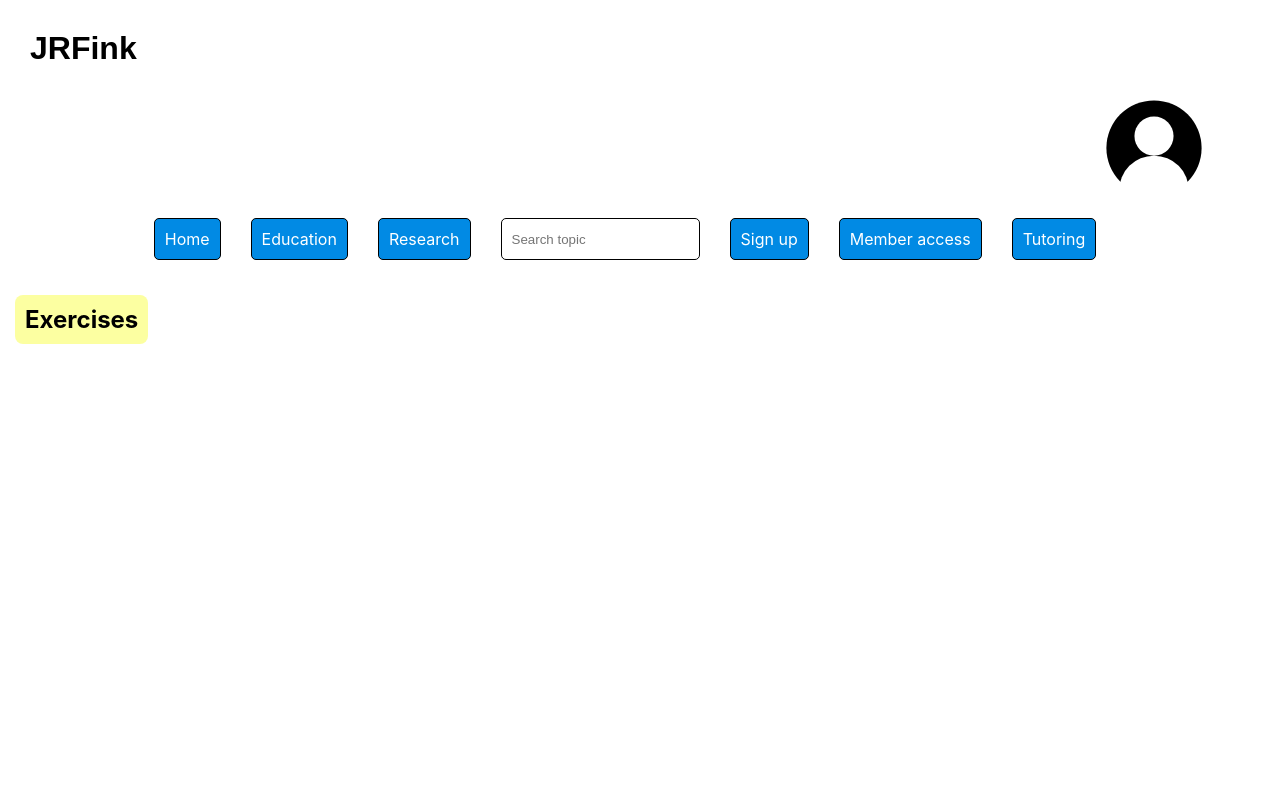
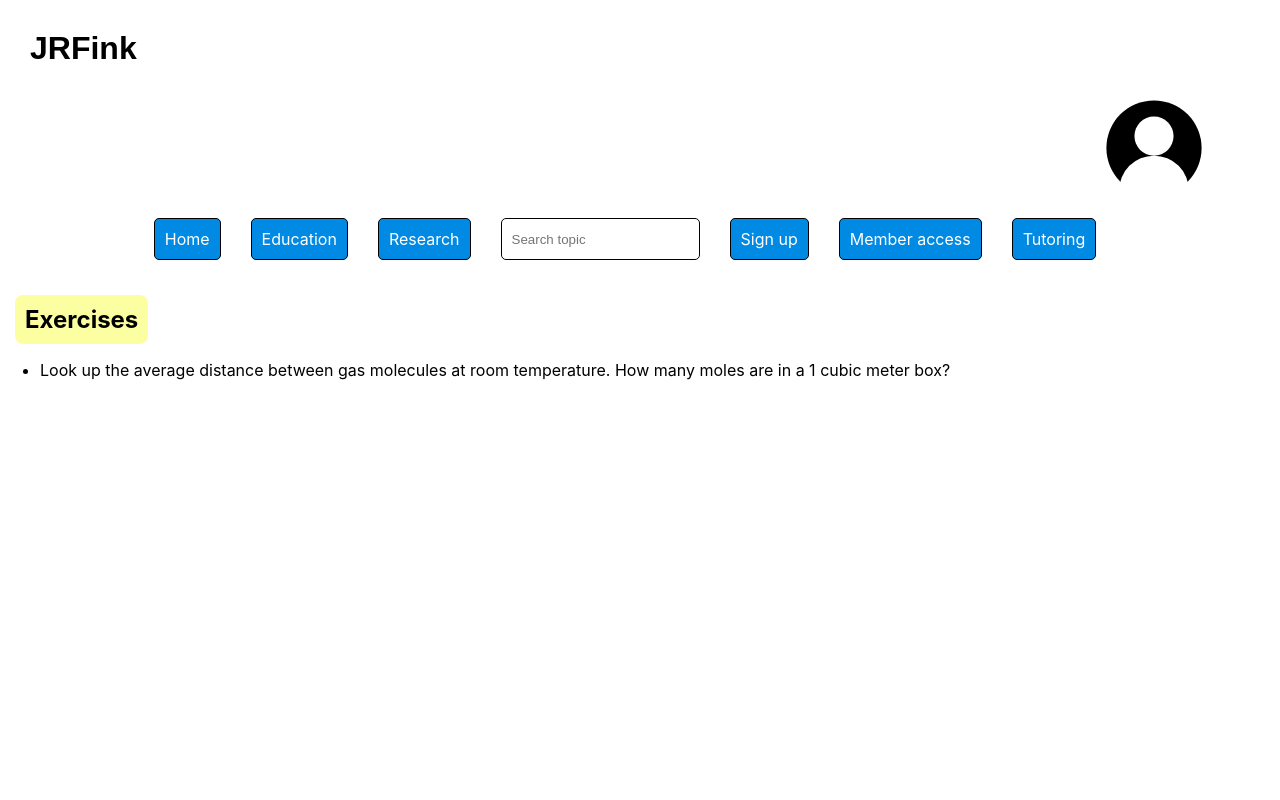
Before and after one commit to JRFink/jrfphyspagesnew, a Next.js app: page /exercises/gp1/kinex in a window 1280 px wide. Shown: the top 800 px of the page. Built offline with nearby package versions, Linux system fonts and the light colour scheme.

Commit message:
Update kinex.tsx

```diff
--- a/pages/exercises/gp1/kinex.tsx
+++ b/pages/exercises/gp1/kinex.tsx
@@ -6,6 +6,11 @@ const KinEx = () => {
     return (
       <>
         <Exerciseheading />
+<ul>
+<li>
+         Look up the average distance between gas molecules at room temperature. How many moles are in a 1 cubic meter box?
+</li>
+</ul>
       </>
     );
   }
```
